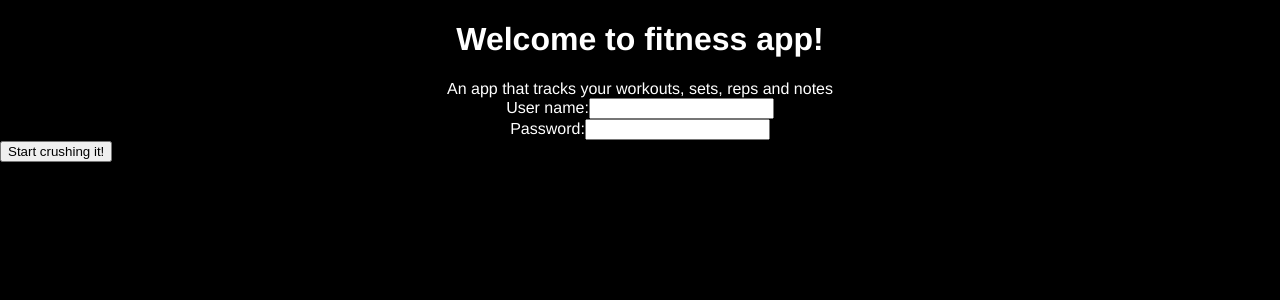
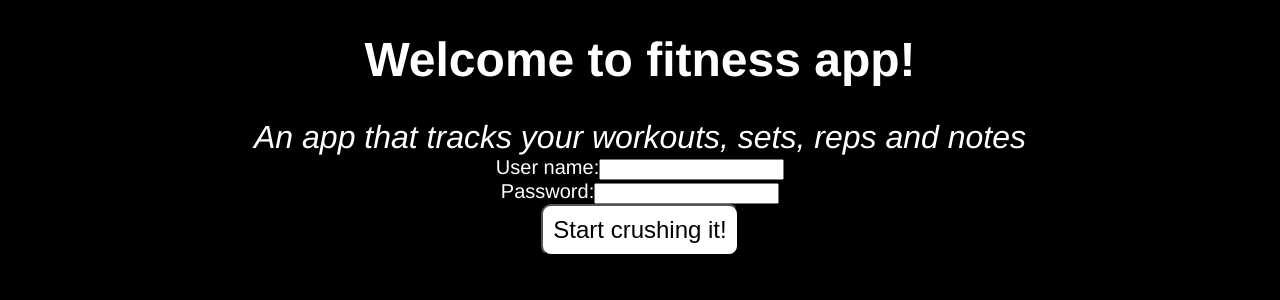
Before and after one commit to developerVincentAmbrosio/fitness-app, a React (Create React App) app: page / in a window 1280 px wide. Shown: the top 300 px of the page. Built offline with nearby package versions, Linux system fonts and the light colour scheme.

Commit message:
started landing page style

```diff
--- a/src/styles/Landing.css
+++ b/src/styles/Landing.css
@@ -1,5 +1,10 @@
 body {
     background-color: #000;
+    margin: 20px;
+}
+
+main {
+    text-align: center;
 }
 
 h1, legend, form, label {
@@ -8,6 +13,33 @@ h1, legend, form, label {
     text-align: center;
 }
 
-/* button {
-    ;
-} */
+h1 {
+    font-size: 48px;
+}
+
+legend {
+    font-size: 32px;
+    font-style: oblique;
+}
+
+label {
+    font-size: 20px;
+}
+
+hr {
+    border: none;
+    text-decoration: none;
+    height: 10px;
+}
+
+
+
+button {
+    color: #000;
+    background-color: #fff;
+    font-size: 24px;
+    text-align: center;
+    padding: 10px;
+    border-radius: 10px;
+    outline: none;
+}
```
